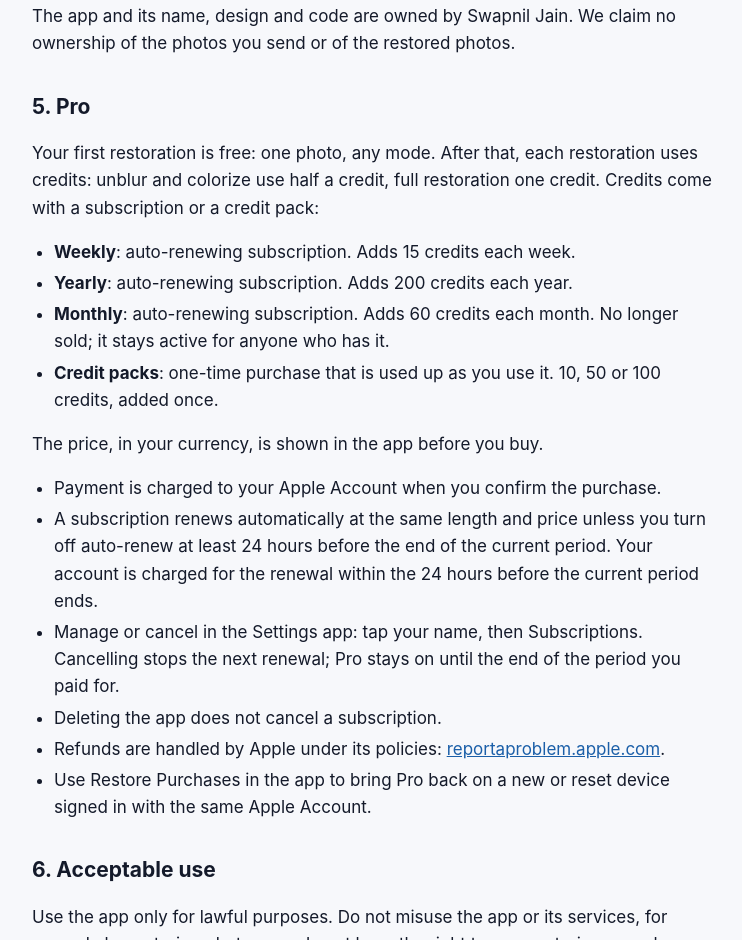
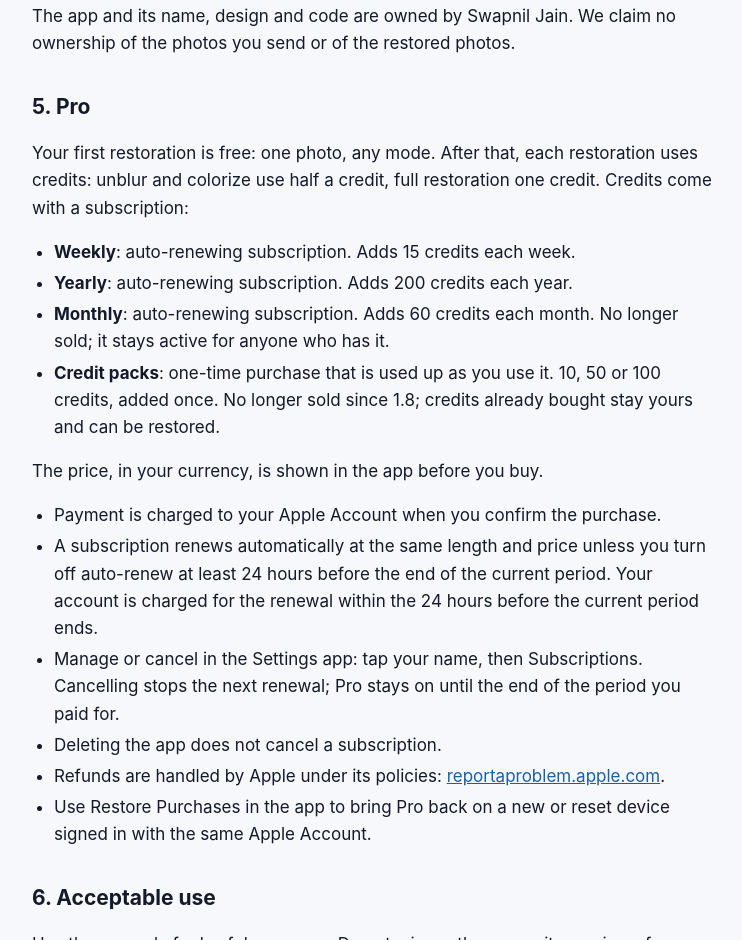
Before and after one commit to Swapnil-jain/Swapnil-jain.github.io, a plain HTML site: page unblur/terms.html in a window 1280 px wide. Shown: the part 833-1773 px from the top of the page, without its empty margins (264-1006 px from the left). Drawn offline with Linux system fonts and the light colour scheme.

Commit message:
Unblur: terms say credit packs are no longer sold (#28)
Co-authored-by: Claude Opus 5.5 <noreply@anthropic.com>

```diff
--- a/unblur/terms.html
+++ b/unblur/terms.html
@@ -68,12 +68,12 @@ nav a { margin-right: 16px; }
 <p>The app and its name, design and code are owned by Swapnil Jain. We claim no ownership of the photos you send or of the restored photos.</p>
 
 <h2>5. Pro</h2>
-<p>Your first restoration is free: one photo, any mode. After that, each restoration uses credits: unblur and colorize use half a credit, full restoration one credit. Credits come with a subscription or a credit pack:</p>
+<p>Your first restoration is free: one photo, any mode. After that, each restoration uses credits: unblur and colorize use half a credit, full restoration one credit. Credits come with a subscription:</p>
 <ul>
   <li><strong>Weekly</strong>: auto-renewing subscription. Adds 15 credits each week.</li>
   <li><strong>Yearly</strong>: auto-renewing subscription. Adds 200 credits each year.</li>
   <li><strong>Monthly</strong>: auto-renewing subscription. Adds 60 credits each month. No longer sold; it stays active for anyone who has it.</li>
-  <li><strong>Credit packs</strong>: one-time purchase that is used up as you use it. 10, 50 or 100 credits, added once.</li>
+  <li><strong>Credit packs</strong>: one-time purchase that is used up as you use it. 10, 50 or 100 credits, added once. No longer sold since 1.8; credits already bought stay yours and can be restored.</li>
 </ul>
 <p>The price, in your currency, is shown in the app before you buy.</p>
 <ul>
```
Also changed, not shown: unblur/privacy.html (+1 -0 lines), unblur/support.html (+1 -1 lines).
